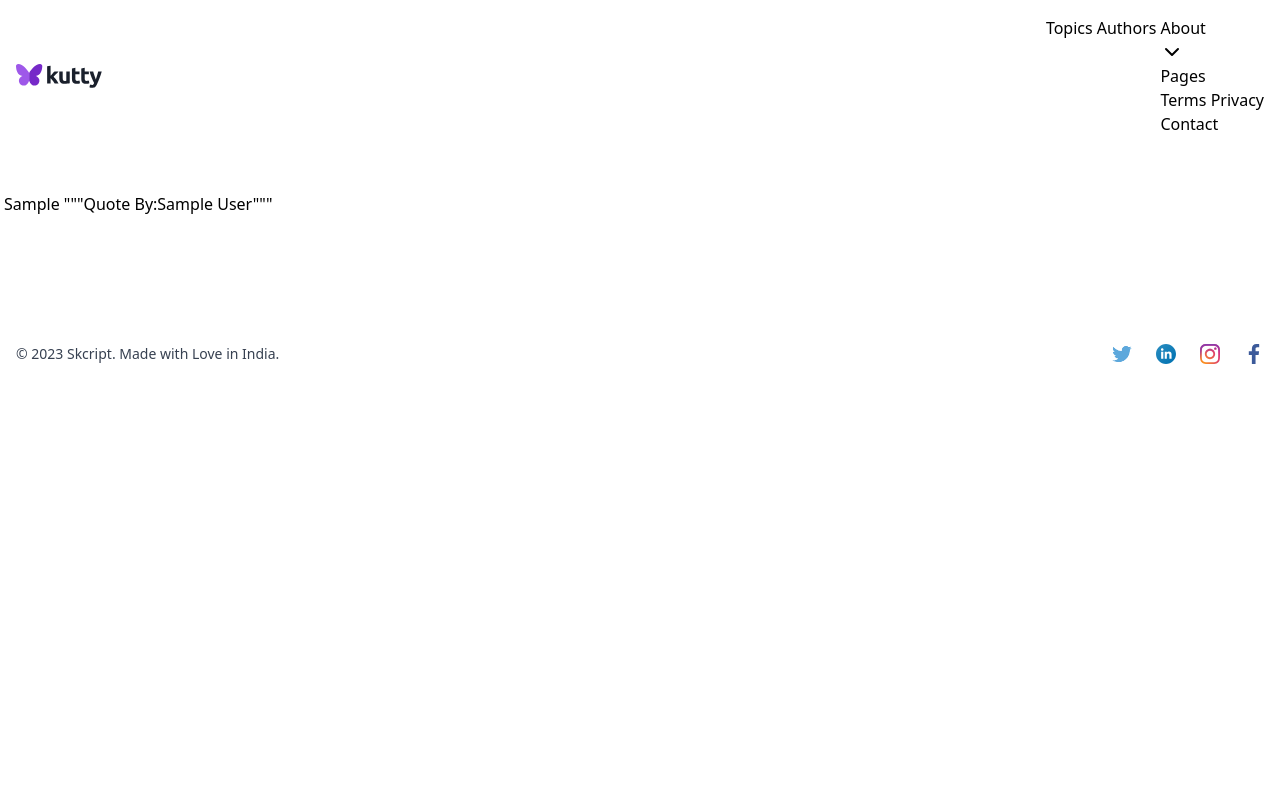
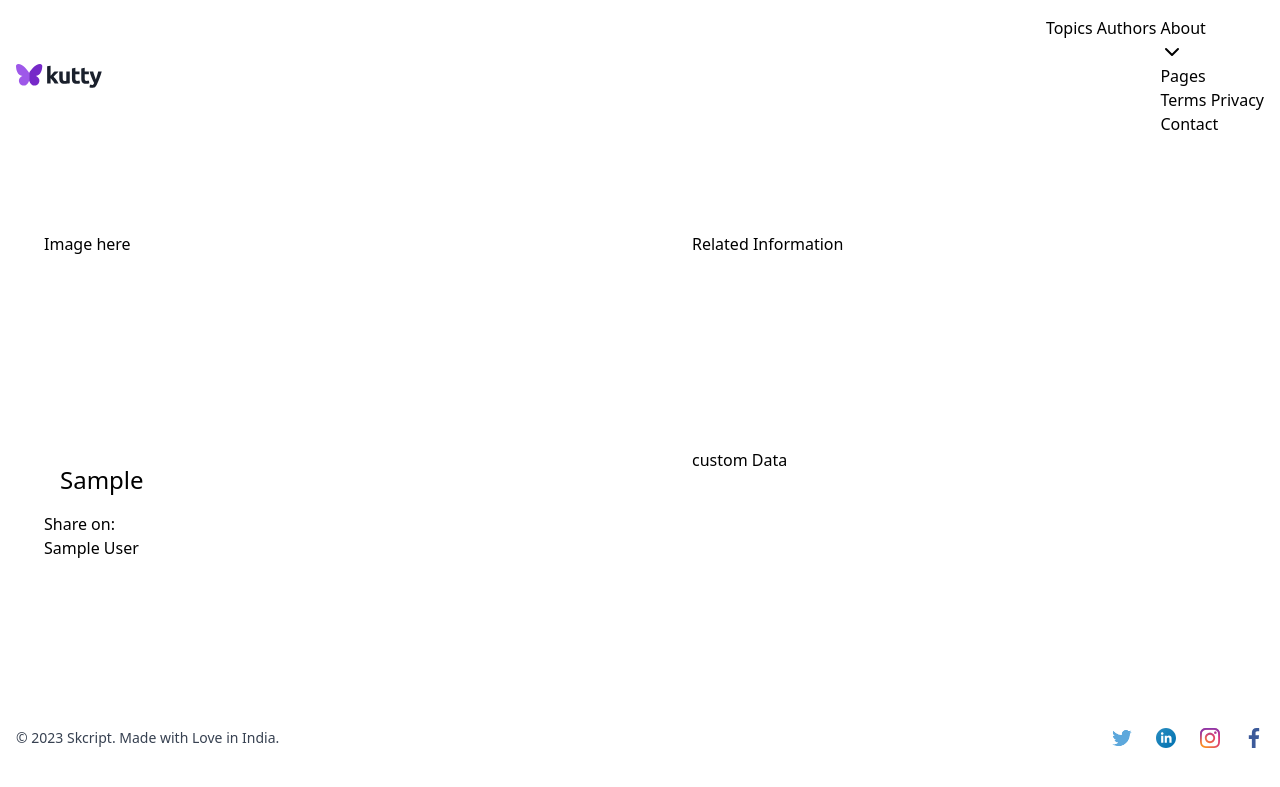
Before and after one commit to kirmola/quotesapp, a Django app: template templates/quote.html in a window 1280 px wide. Shown: the top 787 px of the page. Run offline with Django 4.2, Linux system fonts and the light colour scheme; the template is opened without the code that fills it: values that come from a table or form of the project are taken from there, others are empty; tables that the repository leaves empty hold one stand-in row (values such as "Sample post"); some libraries are stand-ins or nearby versions.

Commit message:
created quote card for quote main page

```diff
--- a/templates/quote.html
+++ b/templates/quote.html
@@ -3,6 +3,22 @@
 {% block meta_desc %}{{quote|truncatechars:150}}{% endblock meta_desc %}
 {% block base_content %}
 
-{{quote}}
-"""Quote By:{{author}}"""
+<div class="grid grid-cols-1 md:grid-cols-2 grid-rows-2 gap-6">
+   <div class="p-10">Image here</div>
+   <div class="p-10 order-3 md:order-2">Related Information</div>
+   <div class="md:p-10 order-2 md:order-3">
+      <div class="card">
+         <div class="card-body">
+           <p class="md:p-4 md:text-2xl text-lg text-justify">{{quote}}</p>
+           <div class="text-center md:hidden">Share on:</div>
+         </div>
+         <div class="justify-between card-footer">
+           <div class="hidden md:block">Share on:</div>
+           <div class="text-primary">{{author}}</div>
+         </div>
+       </div>
+   </div>
+   <div class="p-10 order-4 md:order-4">custom Data</div>
+</div>
+
 {% endblock base_content %}
```
